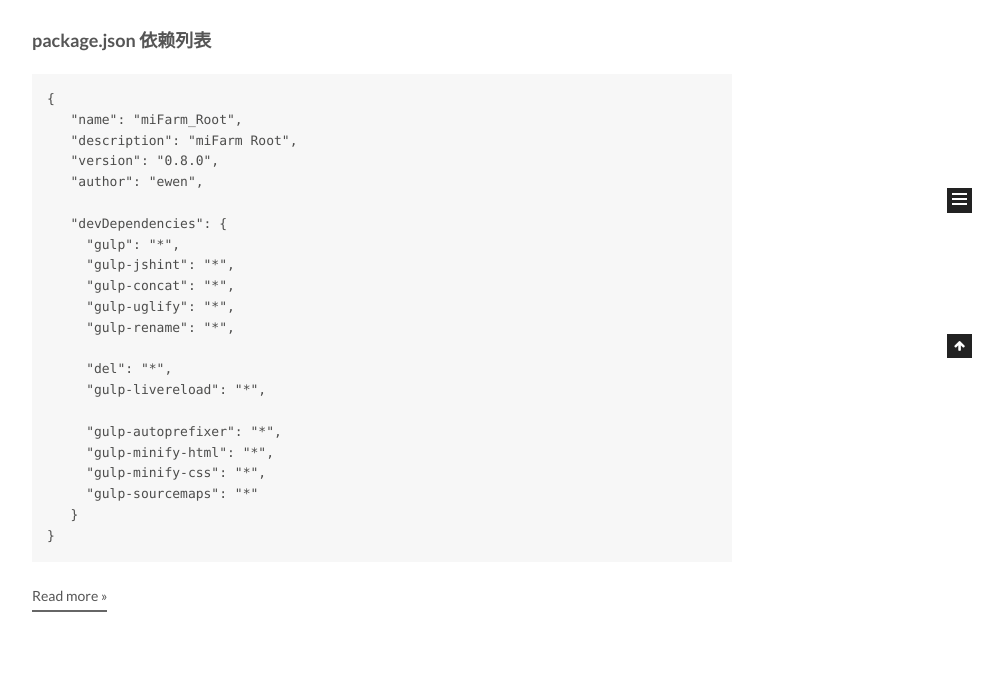
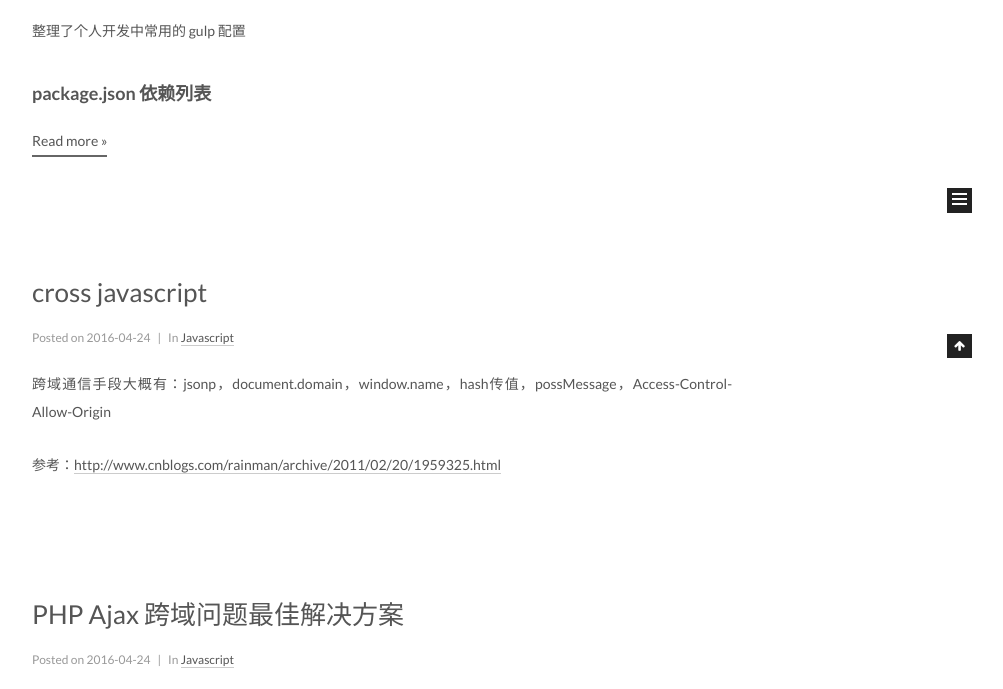
Before and after one commit to ewen0930/ewen0930.github.io, a plain HTML site: page index.html in a window 1280 px wide. Shown: the part 542-1231 px from the top of the page, without its empty margins (258-1261 px from the left). Drawn offline with Linux system fonts and the light colour scheme; a script that the page names is missing.

Commit message:
Site updated: 2016-04-26 01:09:15

```diff
--- a/css/main.css
+++ b/css/main.css
@@ -1534,7 +1534,7 @@
   width: 4px;
   height: 4px;
   border-radius: 50%;
-  background: #ad5bff;
+  background: #ec661a;
 }
 .links-of-blogroll {
   font-size: 13px;
--- a/index.html
+++ b/index.html
@@ -436,29 +436,8 @@
 
 
 
-          <h4 id="package-json-依赖列表"><a href="#package-json-依赖列表" class="headerlink" title="package.json 依赖列表"></a>package.json 依赖列表</h4><pre><code>{
-   &quot;name&quot;: &quot;miFarm_Root&quot;,
-   &quot;description&quot;: &quot;miFarm Root&quot;,
-   &quot;version&quot;: &quot;0.8.0&quot;,
-   &quot;author&quot;: &quot;ewen&quot;,
-
-   &quot;devDependencies&quot;: {
-     &quot;gulp&quot;: &quot;*&quot;,
-     &quot;gulp-jshint&quot;: &quot;*&quot;,
-     &quot;gulp-concat&quot;: &quot;*&quot;,
-     &quot;gulp-uglify&quot;: &quot;*&quot;,
-     &quot;gulp-rename&quot;: &quot;*&quot;,
-
-     &quot;del&quot;: &quot;*&quot;,
-     &quot;gulp-livereload&quot;: &quot;*&quot;,
-
-     &quot;gulp-autoprefixer&quot;: &quot;*&quot;,
-     &quot;gulp-minify-html&quot;: &quot;*&quot;,
-     &quot;gulp-minify-css&quot;: &quot;*&quot;,
-     &quot;gulp-sourcemaps&quot;: &quot;*&quot;
-   }
-}
-</code></pre>
+          <p>整理了个人开发中常用的 gulp 配置</p>
+<h4 id="package-json-依赖列表"><a href="#package-json-依赖列表" class="headerlink" title="package.json 依赖列表"></a>package.json 依赖列表</h4>
           <div class="post-more-link text-center">
             <a class="btn" href="/2016/04/gulp-config-example/#more" rel="contents">
               Read more &raquo;
```
Also changed, not shown: 2016/04/gulp-config-example/index.html (+11 -19 lines), 2016/04/hello-markdown/index.html (+3 -3 lines).
